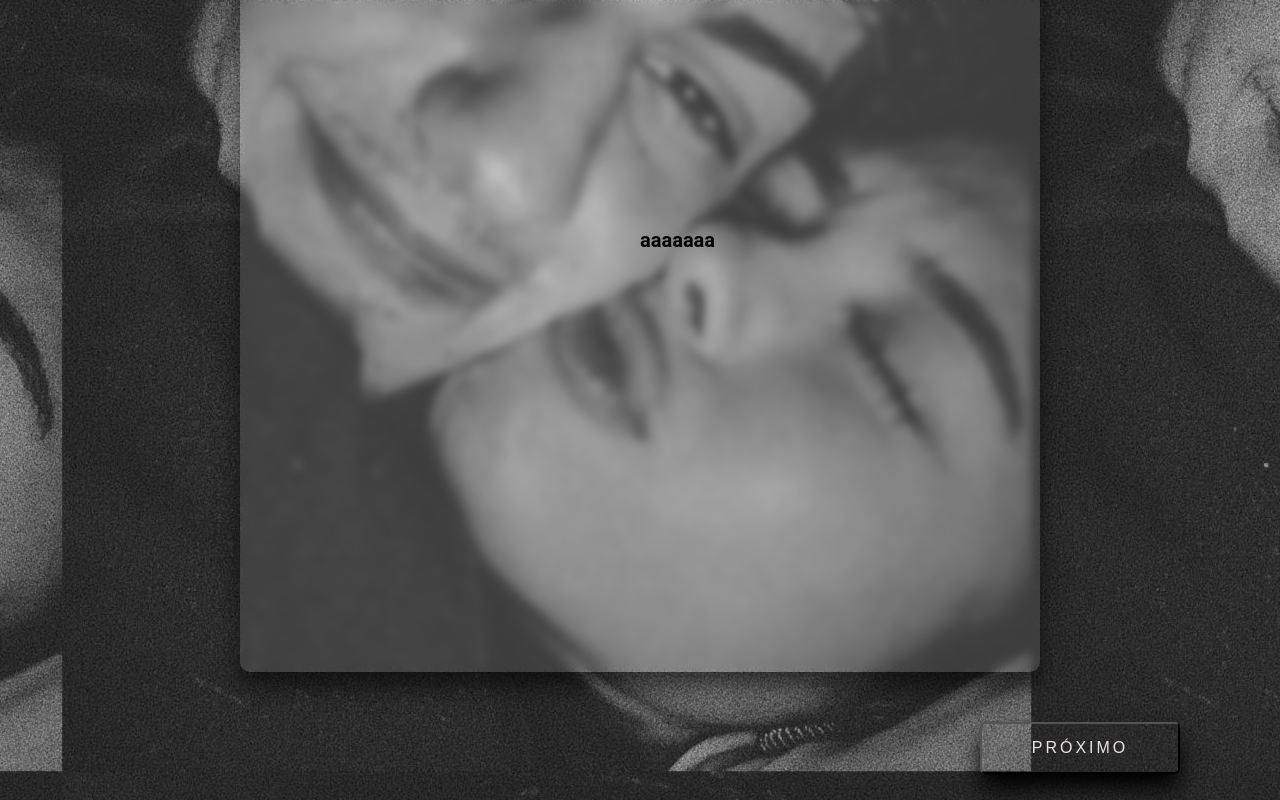
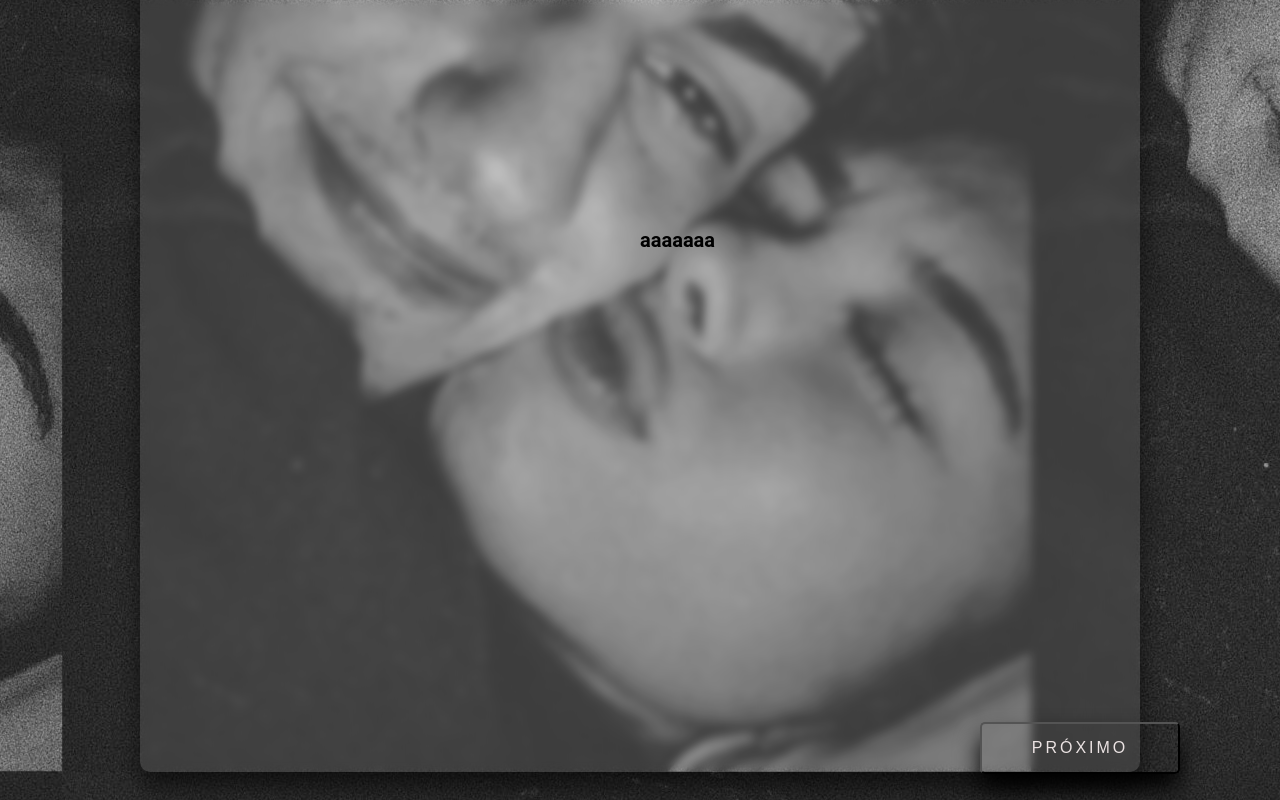
Before and after one commit to DanielGiaquetoGomes04/PresenteNamorada, a plain HTML site: page Pasta2/pag2.html in a window 1280 px wide. Drawn offline with Linux system fonts and the light colour scheme.

Commit message:
Alterado o tamanho do padding

```diff
--- a/Pasta2/pag2.css
+++ b/Pasta2/pag2.css
@@ -13,11 +13,12 @@
     background: rgba(255,255,255,0.1);
     backdrop-filter: blur(5px);
     -webkit-backdrop-filter: blur(10px);
+    text-align: center;
     position: absolute;
     top: 30%;
     left: 50%;
-    width: 400px;
-    padding: 400px;
+    width: 1000px;
+    padding: 500px;
     transform: translate(-50%, -50%);
     box-shadow: 0 15px 25px rgba(0,0,0,.6);
     border-radius: 10px;
```
